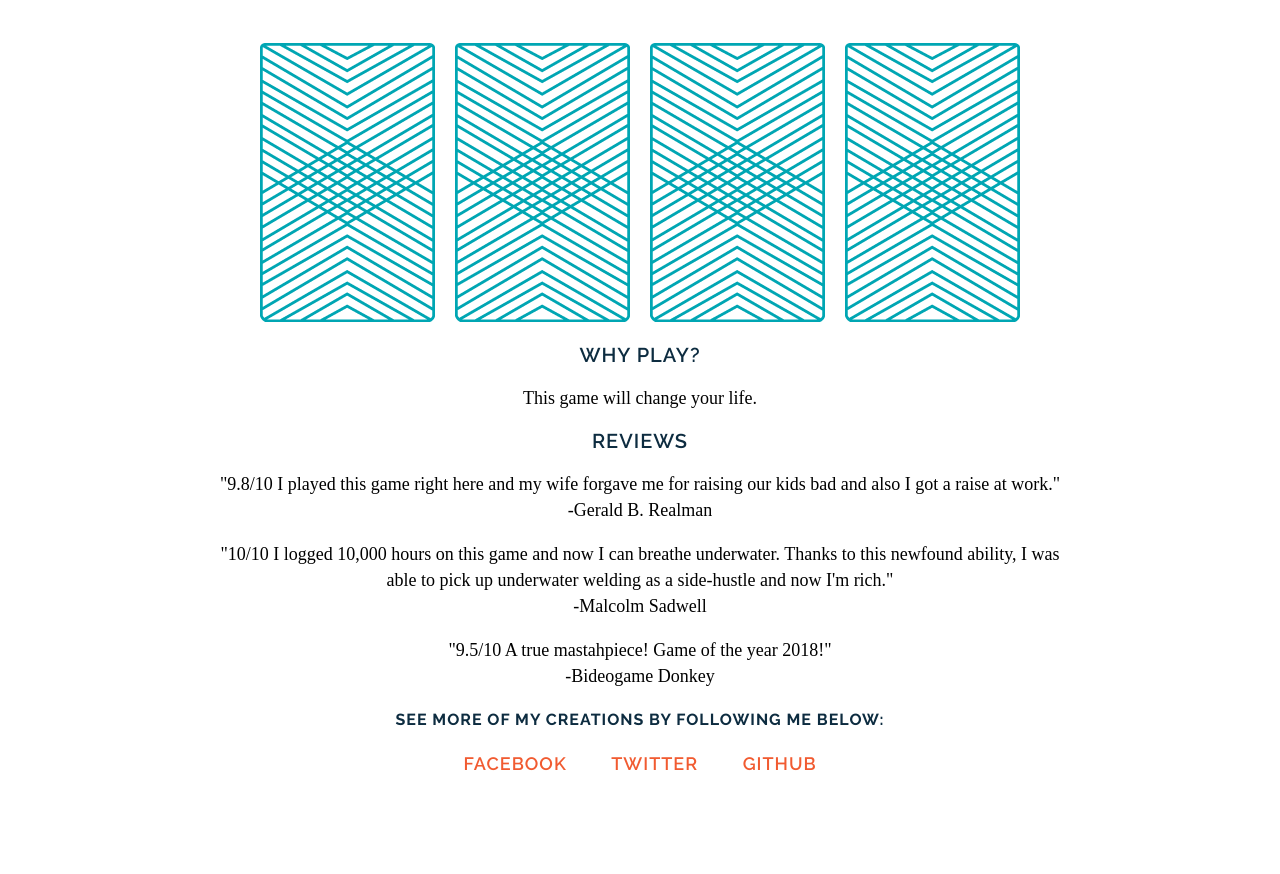
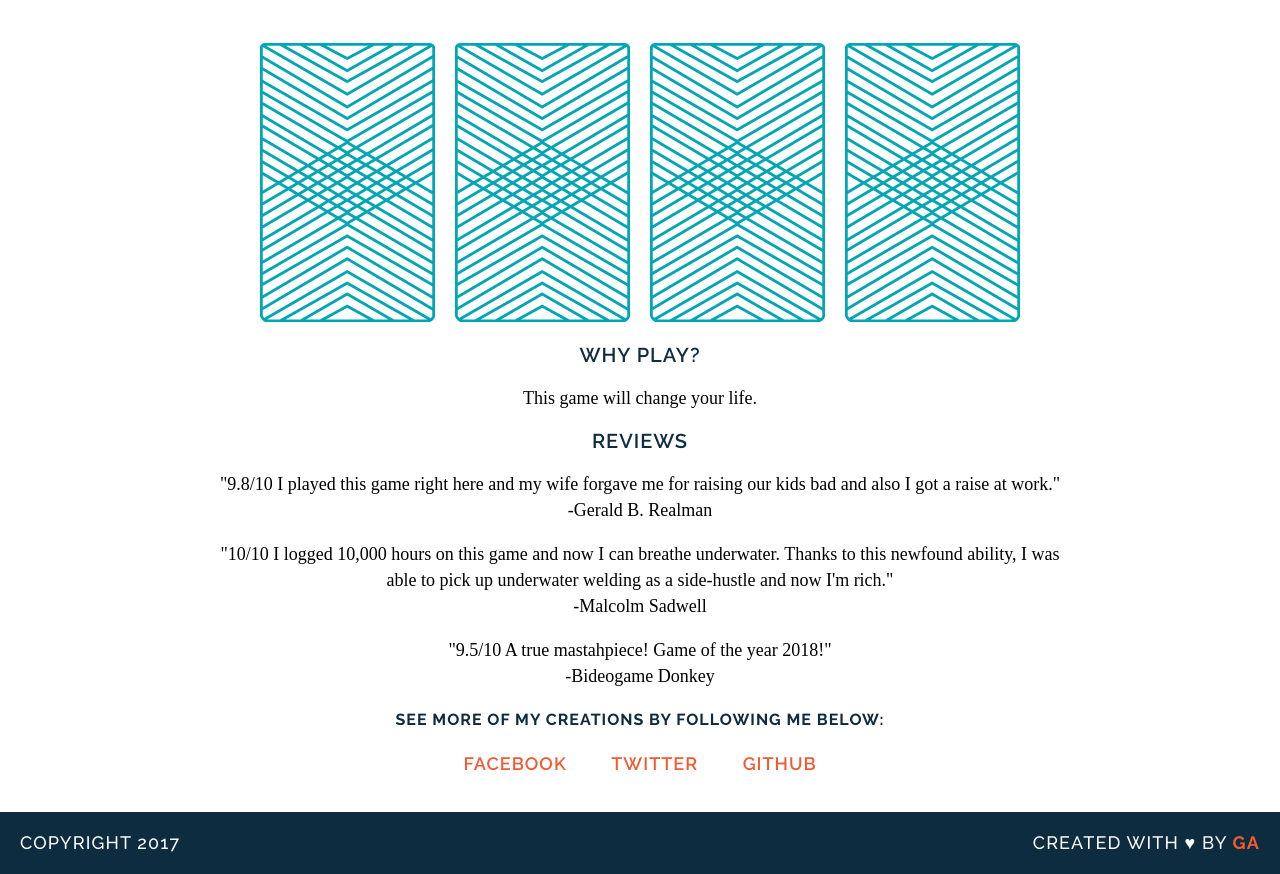
Before and after one commit to ismurray/wdi-fundamentals-memorygame, a plain HTML site: page index.html in a window 1280 px wide. Shown: the part 382-1256 px from the top of the page. Before the commit the page ends 1194 px from the top, so only its background shows below. Drawn offline with Linux system fonts and the light colour scheme; a web font is replaced by a local one.

Commit message:
finished styling: added footer, link hover

```diff
--- a/css/style.css
+++ b/css/style.css
@@ -36,6 +36,11 @@ a {
 	font-weight: 600;
 	font-size: 18px;
 	margin: 0 20px;
+	border-bottom: 2px solid transparent;
+}
+
+a:hover {
+	border-color: white;
 }
 
 h3 a {
@@ -66,3 +71,37 @@ img {
 p a {
 	color: #F15B31;
 }
+
+footer {
+	text-transform: uppercase;
+	padding: 0 20px;
+	background-color: #0D2C40;
+	color: white;
+	font-size: 14px;
+	letter-spacing: .08em;
+	font-weight: 500;
+}
+
+.copyright {
+	float: left;
+	font-family: "Raleway", sans-serif;
+}
+
+.message {
+	float: right;
+	font-family: "Raleway", sans-serif;
+}
+
+.clearfix:after {
+	visibility: hidden;
+	display: block;
+	content: " ";
+	clear: both;
+	height: 0;
+	font-size: 0;
+}
+
+.name {
+	color: #F15B31;
+	font-weight: 700;
+}
--- a/index.html
+++ b/index.html
@@ -34,8 +34,13 @@
 		<p>"9.5/10 A true mastahpiece! Game of the year 2018!"
 			<br>-Bideogame Donkey</p>
 		<h4>See more of my creations by following me below:</h4>
-		<p><a href="#"><span>Facebook</span></a> <a href="#"><span>Twitter</span></a> <a href="#"><span>Github</span></a></p>
+		<p><a href="#">Facebook</a> <a href="#">Twitter</a> <a href="#">Github</a></p>
 </main>
+
+<footer class="clearfix">
+	<p class="copyright">Copyright 2017</p>
+	<p class="message">Created with &hearts; by <span class="name">GA</span>
+</footer>
 
 </body>
 </html>
```
